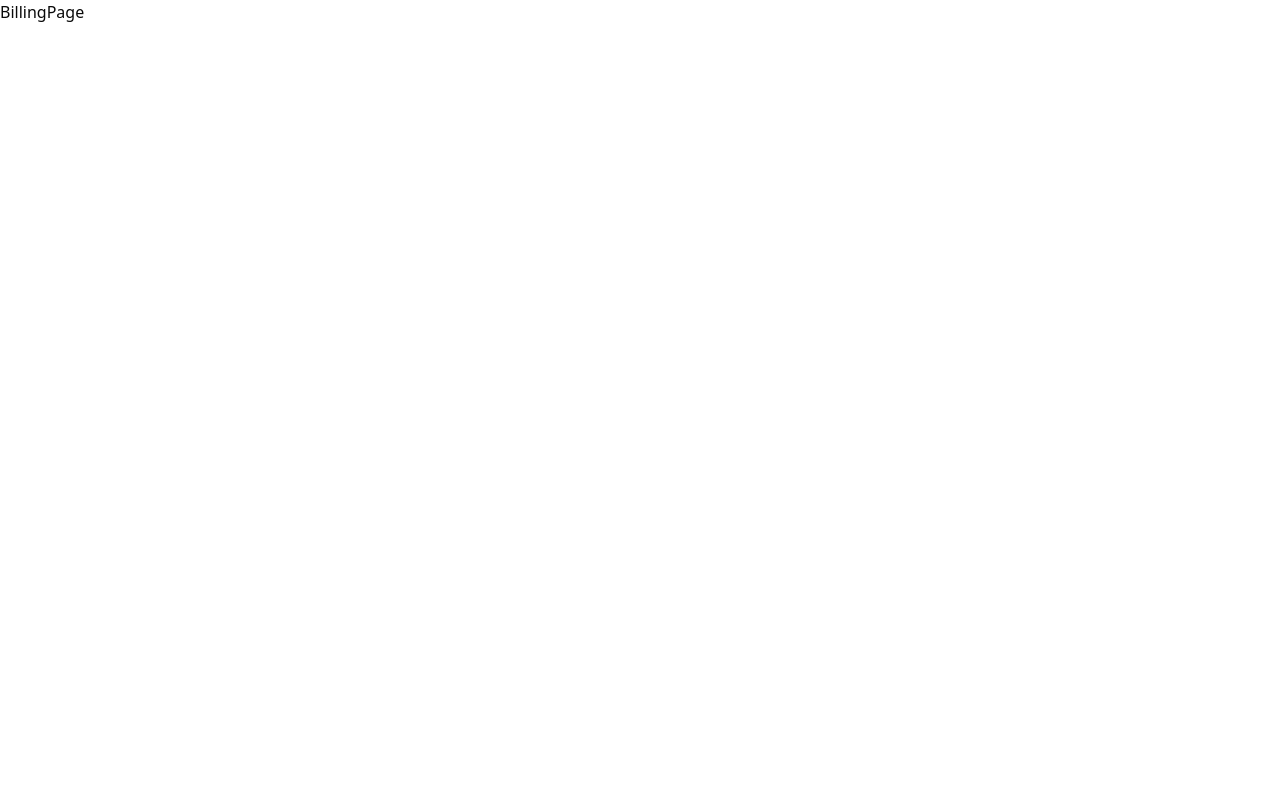
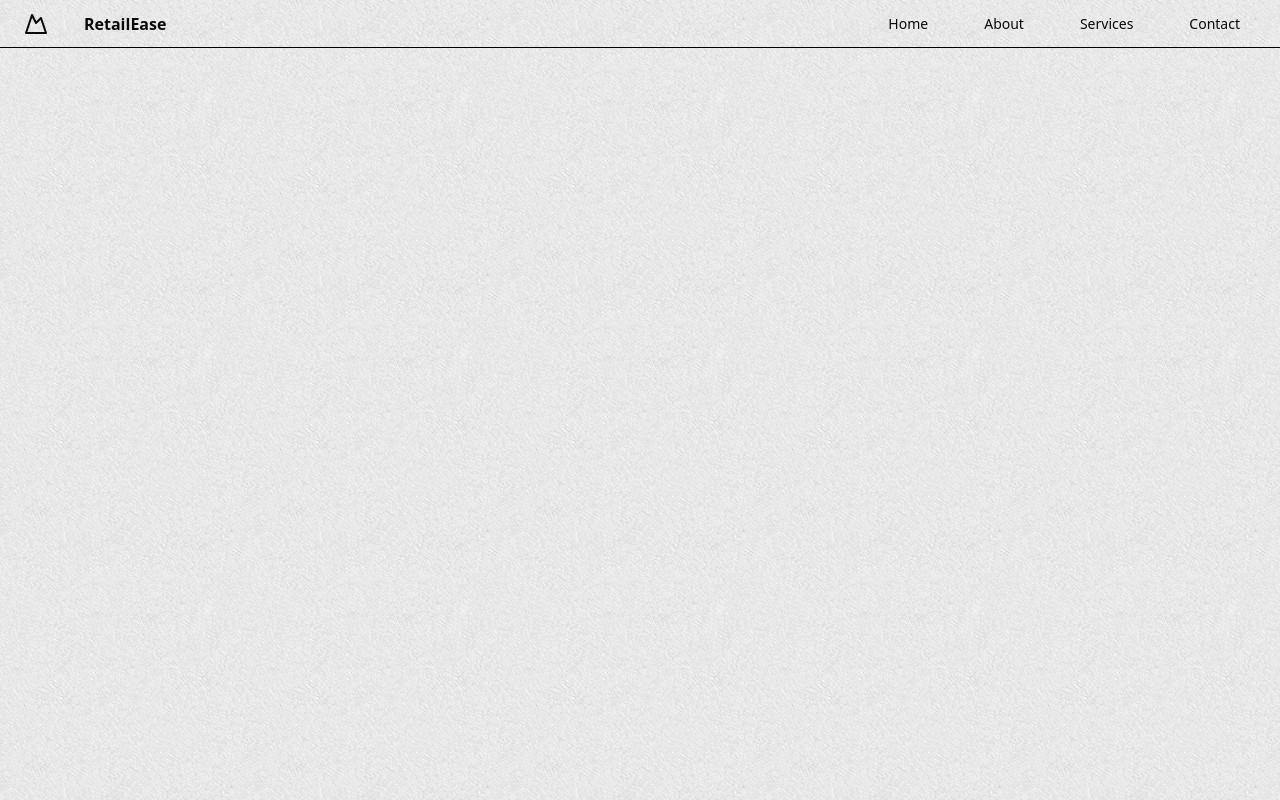
Before and after one commit to VasoyaViraj/RetailEase, a React (Vite) app: page / in a window 1280 px wide. Built offline with nearby package versions, Linux system fonts and the light colour scheme.

Commit message:
Navbar title-allpages body-bg

```diff
--- a/index.html
+++ b/index.html
@@ -6,7 +6,7 @@
     <meta name="viewport" content="width=device-width, initial-scale=1.0" />
     <title>RetailEase</title>
   </head>
-  <body>
+  <body class="bg-[url(/bg.jpg)] bg-repeat h-screen">
     <div id="root"></div>
     <script type="module" src="/src/main.jsx"></script>
   </body>
--- a/package.json
+++ b/package.json
@@ -10,6 +10,7 @@
     "preview": "vite preview"
   },
   "dependencies": {
+    "@radix-ui/react-dialog": "^1.1.11",
     "@radix-ui/react-slot": "^1.2.0",
     "@tailwindcss/vite": "^4.1.4",
     "class-variance-authority": "^0.7.1",
--- a/src/Pages/Admin/AddProduct.jsx
+++ b/src/Pages/Admin/AddProduct.jsx
@@ -1,6 +1,15 @@
 import React from 'react'
 
 const AddProduct = () => {
+
+  React.useEffect(() => {
+    document.title = 'Add Product';
+
+    return () => {
+      document.title = 'RetailEase';
+    };
+  }, []);
+
   return (
     <div>
       AddProduct
--- a/src/Pages/Admin/ProductList.jsx
+++ b/src/Pages/Admin/ProductList.jsx
@@ -1,6 +1,15 @@
 import React from 'react'
 
 const ProductList = () => {
+
+  React.useEffect(() => {
+    document.title = 'Product List';
+
+    return () => {
+      document.title = 'RetailEase';
+    };
+  }, []);
+
   return (
     <div>
       ProductList
--- a/src/Pages/Admin/ScanProduct.jsx
+++ b/src/Pages/Admin/ScanProduct.jsx
@@ -1,6 +1,15 @@
 import React from 'react'
 
 const ScanProduct = () => {
+
+  React.useEffect(() => {
+    document.title = 'Scan Product';
+
+    return () => {
+      document.title = 'RetailEase';
+    };
+  }, []);
+
   return (
     <div>
       ScanProduct
--- a/src/Pages/BillingPage.jsx
+++ b/src/Pages/BillingPage.jsx
@@ -1,9 +1,19 @@
 import React from 'react'
+import Navbarr from '../components/Navbarr';
 
 const BillingPage = () => {
+
+  React.useEffect(() => {
+    document.title = 'Billing Page';
+
+    return () => {
+      document.title = 'RetailEase';
+    };
+  }, []);
+
   return (
     <div>
-      BillingPage
+      <Navbarr/>
     </div>
   )
 }
--- /dev/null
+++ b/src/components/Navbarr.jsx
@@ -0,0 +1,115 @@
+import React from 'react'
+import { Link } from 'react-router-dom';
+import { Sheet, SheetTrigger, SheetContent } from "@/components/ui/sheet"
+import { Button } from "@/components/ui/button"
+
+const Navbarr = () => {
+
+    return(
+        <>
+            <header className="flex h-12 w-full shrink-0 items-center px-4 md:px-6 border-b-1 border-black">
+            <Sheet>
+                <SheetTrigger asChild>
+                    <Button variant="outline bg-none" size="icon" className="lg:hidden">
+                        <MenuIcon className="h-6 w-6" />
+                        <span className="sr-only">Toggle navigation menu</span>
+                    </Button>
+                </SheetTrigger>
+                <SheetContent side="left">
+                <div className="grid gap-2 py-6">
+                    <Link href="#" className="ml-12 flex w-1/2 items-center py-1 text-lg font-semibold border-b-2 border-black" prefetch={false}>
+                    Home
+                    </Link>
+                    <Link href="#" className="ml-12 flex w-1/2 items-center py-1 text-lg font-semibold border-b-2 border-black" prefetch={false}>
+                    About
+                    </Link>
+                    <Link href="#" className="ml-12 flex w-1/2 items-center py-1 text-lg font-semibold border-b-2 border-black" prefetch={false}>
+                    Services
+                    </Link>
+                    <Link href="#" className="ml-12 flex w-1/2 items-center py-1 text-lg font-semibold border-b-2 border-black" prefetch={false}>
+                    Contact
+                    </Link>
+                </div>
+                </SheetContent>
+            </Sheet>
+            <Link href="#" className="mr-6 hidden lg:flex" prefetch={false}>
+                <MountainIcon className="h-6 w-6" />
+                <span className="sr-only">Acme Inc</span>
+            </Link>
+            <span className='ml-3 font-bold'>RetailEase</span>
+            <nav className="ml-auto hidden lg:flex gap-6">
+                <Link
+                href="#"
+                className="group inline-flex h-9 w-max items-center justify-center rounded-md  px-4 py-2 text-sm font-medium transition-colors hover:bg-gray-100 hover:text-gray-900 focus:bg-gray-100 focus:text-gray-900 focus:outline-none disabled:pointer-events-none disabled:opacity-50 data-[active]:bg-gray-100/50 data-[state=open]:bg-gray-100/50 dark:bg-gray-950 dark:hover:bg-gray-800 dark:hover:text-gray-50 dark:focus:bg-gray-800 dark:focus:text-gray-50 dark:data-[active]:bg-gray-800/50 dark:data-[state=open]:bg-gray-800/50"
+                prefetch={false}
+                >
+                Home
+                </Link>
+                <Link
+                href="#"
+                className="group inline-flex h-9 w-max items-center justify-center rounded-md  px-4 py-2 text-sm font-medium transition-colors hover:bg-gray-100 hover:text-gray-900 focus:bg-gray-100 focus:text-gray-900 focus:outline-none disabled:pointer-events-none disabled:opacity-50 data-[active]:bg-gray-100/50 data-[state=open]:bg-gray-100/50 dark:bg-gray-950 dark:hover:bg-gray-800 dark:hover:text-gray-50 dark:focus:bg-gray-800 dark:focus:text-gray-50 dark:data-[active]:bg-gray-800/50 dark:data-[state=open]:bg-gray-800/50"
+                prefetch={false}
+                >
+                About
+                </Link>
+                <Link
+                href="#"
+                className="group inline-flex h-9 w-max items-center justify-center rounded-md  px-4 py-2 text-sm font-medium transition-colors hover:bg-gray-100 hover:text-gray-900 focus:bg-gray-100 focus:text-gray-900 focus:outline-none disabled:pointer-events-none disabled:opacity-50 data-[active]:bg-gray-100/50 data-[state=open]:bg-gray-100/50 dark:bg-gray-950 dark:hover:bg-gray-800 dark:hover:text-gray-50 dark:focus:bg-gray-800 dark:focus:text-gray-50 dark:data-[active]:bg-gray-800/50 dark:data-[state=open]:bg-gray-800/50"
+                prefetch={false}
+                >
+                Services
+                </Link>
+                <Link
+                href="#"
+                className="group inline-flex h-9 w-max items-center justify-center rounded-md  px-4 py-2 text-sm font-medium transition-colors hover:bg-gray-100 hover:text-gray-900 focus:bg-gray-100 focus:text-gray-900 focus:outline-none disabled:pointer-events-none disabled:opacity-50 data-[active]:bg-gray-100/50 data-[state=open]:bg-gray-100/50 dark:bg-gray-950 dark:hover:bg-gray-800 dark:hover:text-gray-50 dark:focus:bg-gray-800 dark:focus:text-gray-50 dark:data-[active]:bg-gray-800/50 dark:data-[state=open]:bg-gray-800/50"
+                prefetch={false}
+                >
+                Contact
+                </Link>
+            </nav>
+            </header>
+        </>
+    )
+}
+
+function MenuIcon(props) {
+    return (
+      <svg
+        {...props}
+        xmlns="http://www.w3.org/2000/svg"
+        width="24"
+        height="24"
+        viewBox="0 0 24 24"
+        fill="none"
+        stroke="currentColor"
+        strokeWidth="2"
+        strokeLinecap="round"
+        strokeLinejoin="round"
+      >
+        <line x1="4" x2="20" y1="12" y2="12" />
+        <line x1="4" x2="20" y1="6" y2="6" />
+        <line x1="4" x2="20" y1="18" y2="18" />
+      </svg>
+    )
+}
+
+function MountainIcon(props) {
+    return (
+      <svg
+        {...props}
+        xmlns="http://www.w3.org/2000/svg"
+        width="24"
+        height="24"
+        viewBox="0 0 24 24"
+        fill="none"
+        stroke="currentColor"
+        strokeWidth="2"
+        strokeLinecap="round"
+        strokeLinejoin="round"
+      >
+        <path d="m8 3 4 8 5-5 5 15H2L8 3z" />
+      </svg>
+    )
+}
+
+export default Navbarr
--- /dev/null
+++ b/src/components/ui/sheet.jsx
@@ -0,0 +1,138 @@
+import * as React from "react"
+import * as SheetPrimitive from "@radix-ui/react-dialog"
+import { XIcon } from "lucide-react"
+
+import { cn } from "@/lib/utils"
+
+function Sheet({
+  ...props
+}) {
+  return <SheetPrimitive.Root data-slot="sheet" {...props} />;
+}
+
+function SheetTrigger({
+  ...props
+}) {
+  return <SheetPrimitive.Trigger data-slot="sheet-trigger" {...props} />;
+}
+
+function SheetClose({
+  ...props
+}) {
+  return <SheetPrimitive.Close data-slot="sheet-close" {...props} />;
+}
+
+function SheetPortal({
+  ...props
+}) {
+  return <SheetPrimitive.Portal data-slot="sheet-portal" {...props} />;
+}
+
+function SheetOverlay({
+  className,
+  ...props
+}) {
+  return (
+    <SheetPrimitive.Overlay
+      data-slot="sheet-overlay"
+      className={cn(
+        "data-[state=open]:animate-in data-[state=closed]:animate-out data-[state=closed]:fade-out-0 data-[state=open]:fade-in-0 fixed inset-0 z-50 bg-black/50",
+        className
+      )}
+      {...props} />
+  );
+}
+
+function SheetContent({
+  className,
+  children,
+  side = "right",
+  ...props
+}) {
+  return (
+    <SheetPortal>
+      <SheetOverlay />
+      <SheetPrimitive.Content
+        data-slot="sheet-content"
+        className={cn(
+          "bg-background data-[state=open]:animate-in data-[state=closed]:animate-out fixed z-50 flex flex-col gap-4 shadow-lg transition ease-in-out data-[state=closed]:duration-300 data-[state=open]:duration-500",
+          side === "right" &&
+            "data-[state=closed]:slide-out-to-right data-[state=open]:slide-in-from-right inset-y-0 right-0 h-full w-3/4 border-l sm:max-w-sm",
+          side === "left" &&
+            "data-[state=closed]:slide-out-to-left data-[state=open]:slide-in-from-left inset-y-0 left-0 h-full w-3/4 border-r sm:max-w-sm",
+          side === "top" &&
+            "data-[state=closed]:slide-out-to-top data-[state=open]:slide-in-from-top inset-x-0 top-0 h-auto border-b",
+          side === "bottom" &&
+            "data-[state=closed]:slide-out-to-bottom data-[state=open]:slide-in-from-bottom inset-x-0 bottom-0 h-auto border-t",
+          className
+        )}
+        {...props}>
+        {children}
+        <SheetPrimitive.Close
+          className="ring-offset-background focus:ring-ring data-[state=open]:bg-secondary absolute top-4 right-4 rounded-xs opacity-70 transition-opacity hover:opacity-100 focus:ring-2 focus:ring-offset-2 focus:outline-hidden disabled:pointer-events-none">
+          <XIcon className="size-4" />
+          <span className="sr-only">Close</span>
+        </SheetPrimitive.Close>
+      </SheetPrimitive.Content>
+    </SheetPortal>
+  );
+}
+
+function SheetHeader({
+  className,
+  ...props
+}) {
+  return (
+    <div
+      data-slot="sheet-header"
+      className={cn("flex flex-col gap-1.5 p-4", className)}
+      {...props} />
+  );
+}
+
+function SheetFooter({
+  className,
+  ...props
+}) {
+  return (
+    <div
+      data-slot="sheet-footer"
+      className={cn("mt-auto flex flex-col gap-2 p-4", className)}
+      {...props} />
+  );
+}
+
+function SheetTitle({
+  className,
+  ...props
+}) {
+  return (
+    <SheetPrimitive.Title
+      data-slot="sheet-title"
+      className={cn("text-foreground font-semibold", className)}
+      {...props} />
+  );
+}
+
+function SheetDescription({
+  className,
+  ...props
+}) {
+  return (
+    <SheetPrimitive.Description
+      data-slot="sheet-description"
+      className={cn("text-muted-foreground text-sm", className)}
+      {...props} />
+  );
+}
+
+export {
+  Sheet,
+  SheetTrigger,
+  SheetClose,
+  SheetContent,
+  SheetHeader,
+  SheetFooter,
+  SheetTitle,
+  SheetDescription,
+}
```
Also changed, not shown: 1 other file (tests, documents, lock files or other folders).
